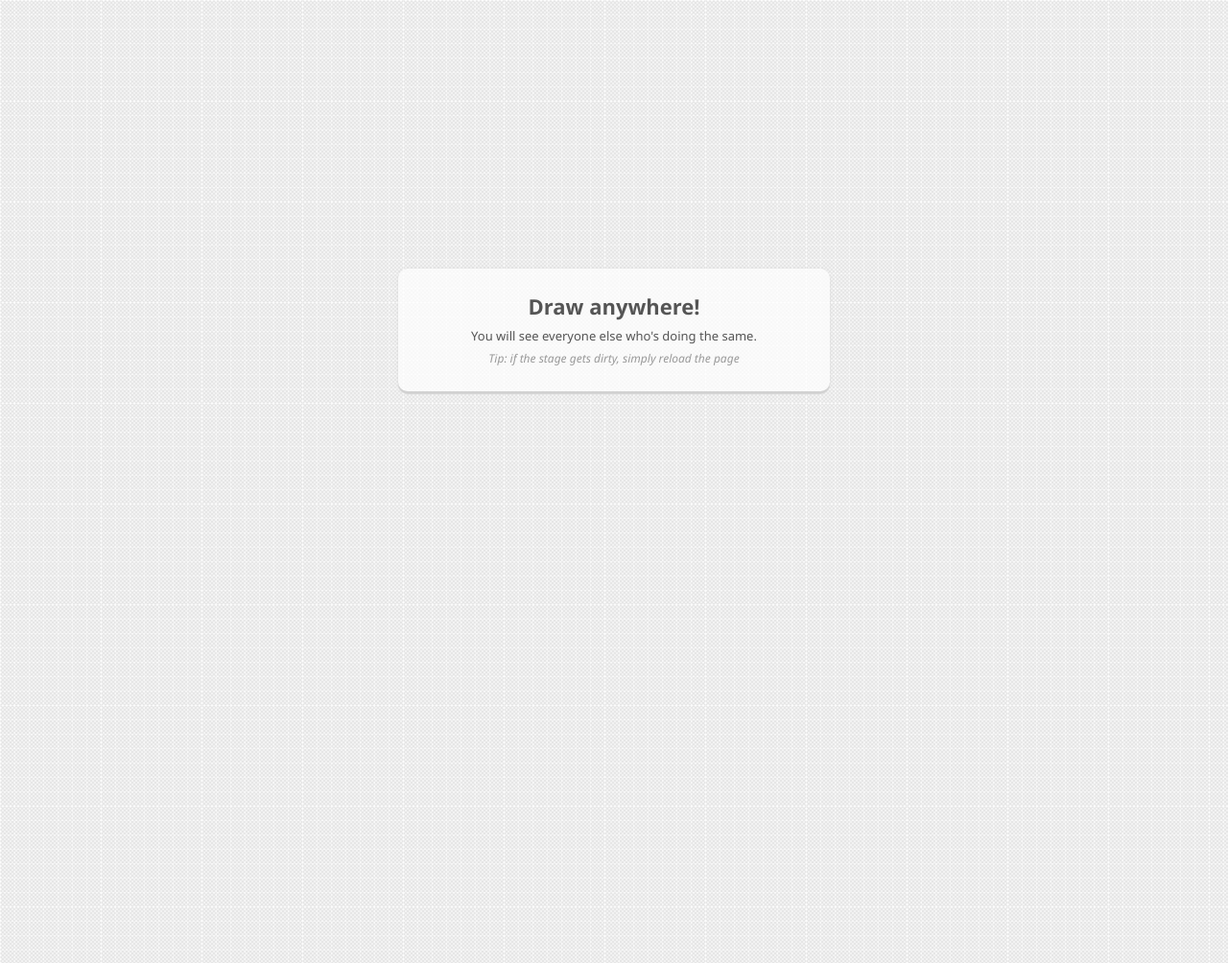
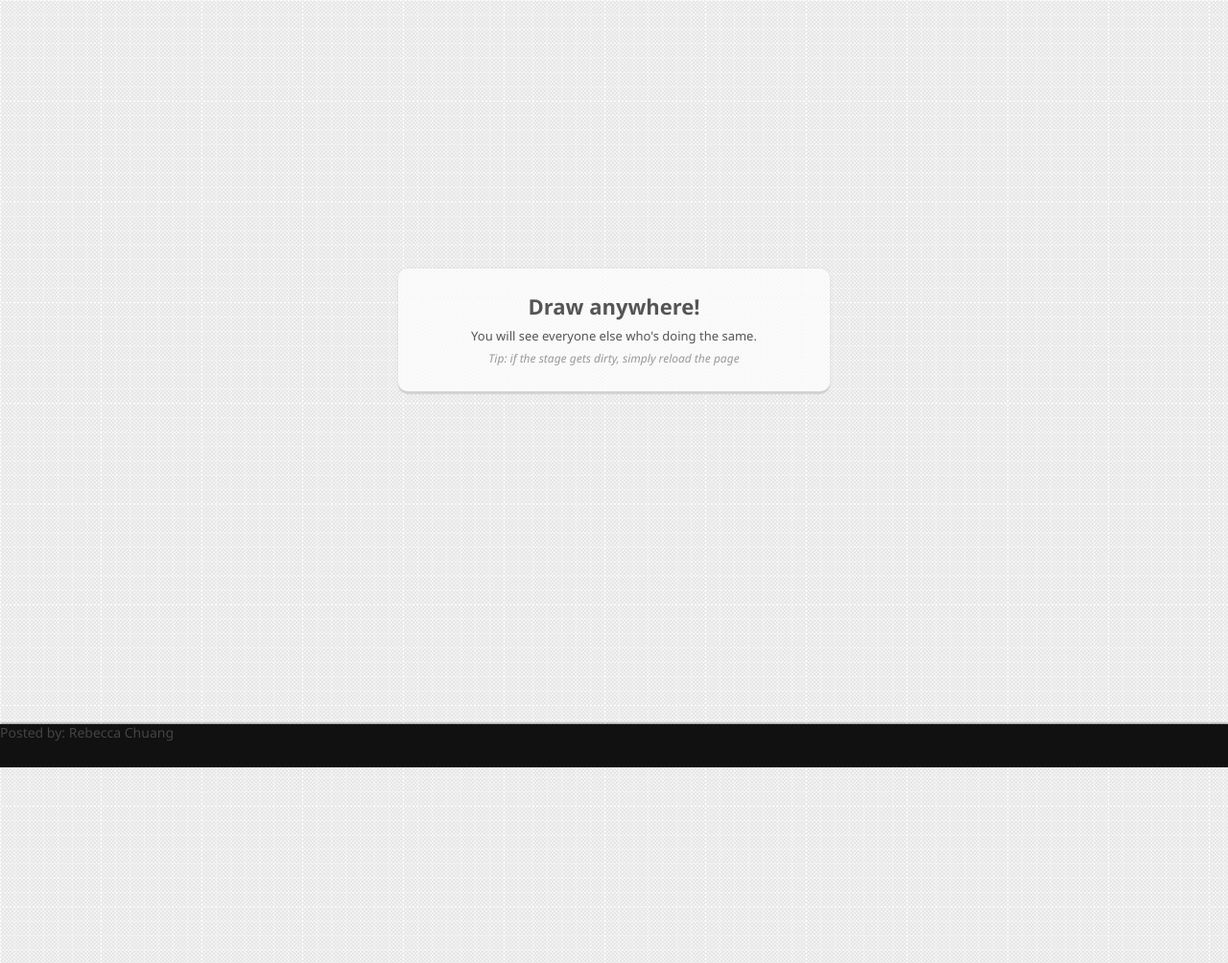
Before and after one commit to rebeccachuang/rebeccachuang.github.io, a plain HTML site: page index.html in a window 1280 px wide. Shown: the top 1004 px of the page at 96% size. Drawn offline with nearby package versions, Linux system fonts and the light colour scheme; no server answers.

Commit message:
first commit

```diff
--- a/index.html
+++ b/index.html
@@ -27,7 +27,9 @@
 			<h3>Tip: if the stage gets dirty, simply reload the page</h3>
 		</hgroup>
 
-
+        <footer>
+		<p>Posted by: Rebecca Chuang</p>
+	</footer>
 
         <!-- JavaScript includes. Notice that socket.io.js is served by node.js -->
 		<script src="/socket.io/socket.io.js"></script>
```
